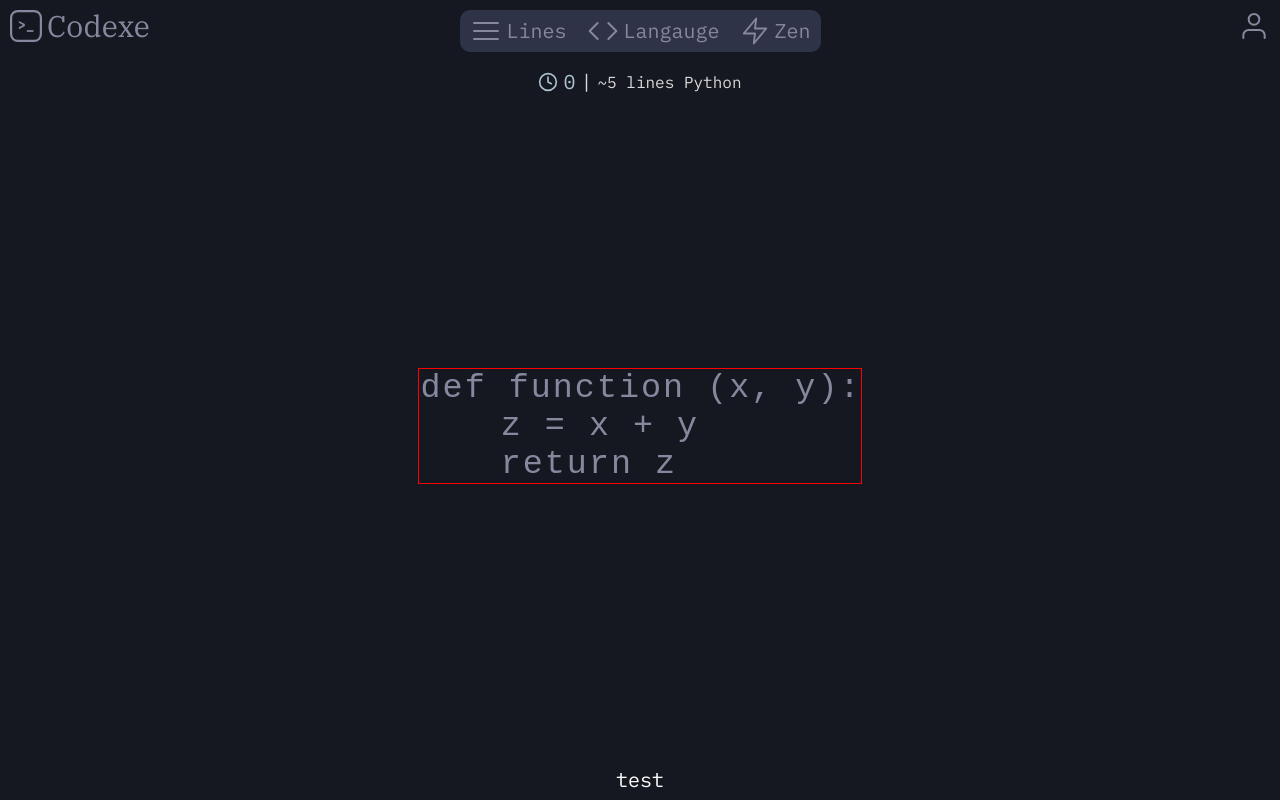
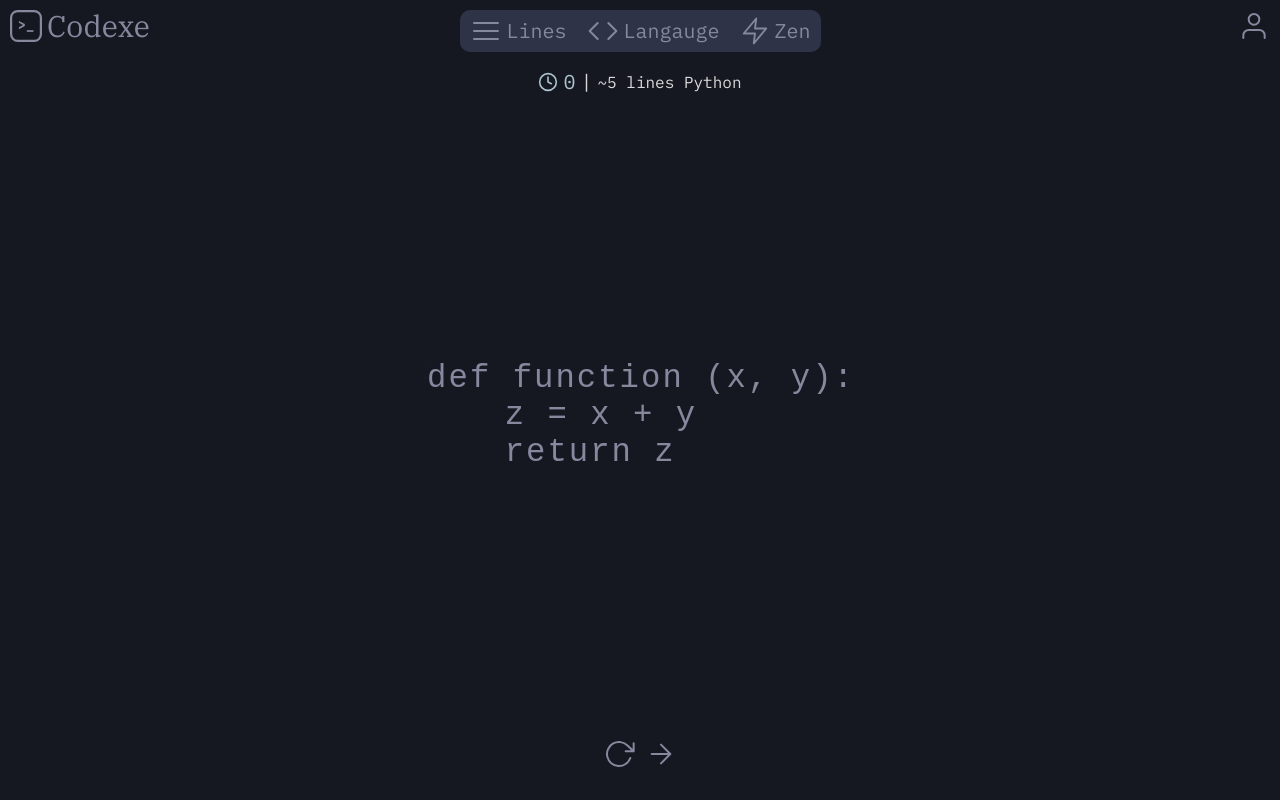
Before and after one commit to Wes443/Codexe, a React (Vite) app: page / in a window 1280 px wide. Built offline with nearby package versions, Linux system fonts and the light colour scheme; no server answers.

Commit message:
add bottom bar

```diff
--- a/src/components/TypingText.jsx
+++ b/src/components/TypingText.jsx
@@ -1,7 +1,7 @@
 import { useState, useEffect, useRef } from "react";
 import { useNavigate } from "react-router-dom";
 import styles from "../css/TypingText.module.css";
-import { CursorIcon, ClockIcon } from "../icons";
+import { CursorIcon, ClockIcon, RestartIcon, NextIcon } from "../icons";
 import { addSession } from "../../firebase/functions/sessions";
 import { Timestamp } from "firebase/firestore";
 
@@ -13,8 +13,13 @@ export default function TypingText({ lines, language, zen, userUid }) {
     const [seconds, setSeconds] = useState(0);
     const [watchRunning, setWatchRunning] = useState(false);
     const [mode, setMode] = useState("");
+    const [reset, setReset] = useState(false);
+    const [next, setNext] = useState(false);
+    const [hover, setHover] = useState("");
+
     const inputRef = useRef(null);
     const typingAreaRef = useRef(null);
+    const keysPressed = useRef({});
 
     const navigate = useNavigate();
 
@@ -32,12 +37,38 @@ export default function TypingText({ lines, language, zen, userUid }) {
             }
         }
 
+        //handle keyboard shortcuts for reset and next
+        const handleKeyDown = (e) => {
+            keysPressed.current[e.key] = true;
+
+            if (keysPressed.current["Control"] && keysPressed.current["Enter"]) {
+                e.preventDefault();
+                setNext(prev => !prev);
+            }
+
+            if (keysPressed.current["Control"] && keysPressed.current["r"]) {
+                e.preventDefault();
+                setReset(prev => !prev);
+            }
+        };
+
+        const handleKeyUp = (e) => {
+            delete keysPressed.current[e.key];
+        };
+
         document.addEventListener("mousedown", handleUnfocus);
+        window.addEventListener("keydown", handleKeyDown);
+        window.addEventListener("keyup", handleKeyUp);
 
-        return () => {document.removeEventListener("mousedown", handleUnfocus);};
+        return () => {
+            document.removeEventListener("mousedown", handleUnfocus);
+            window.removeEventListener("keydown", handleKeyDown);
+            window.removeEventListener("keyup", handleKeyUp);
+        };
 
     }, []);
 
+    //automatically scroll when the text overflows (zen mode)
     useEffect(() => {
         if(!zen) return;
 
@@ -112,6 +143,33 @@ export default function TypingText({ lines, language, zen, userUid }) {
         return () => clearInterval(interval);
     }, [watchRunning]);
 
+    //go to the next code
+    useEffect(() => {
+        if(!next) return;
+        setNext(false);
+        setWatchRunning(false);
+        setSeconds(0);
+        setInput("");
+
+        //get the text length
+        const size = lines === 5 ? "short" : lines === 10 ? "medium" : "long";
+
+        //update the typing text
+        fetch(`typing-code/${language.toLowerCase()}/${size}/${getRandomInt()}.txt`)
+        .then((res) => res.text())
+        .then((data) => {setText(data.replace(/\r\n/g, "\n"))});
+
+    }, [next]);
+
+    //reset the current session
+    useEffect(() => {
+        if(!reset) return;
+        setReset(false);
+        setWatchRunning(false);
+        setSeconds(0);
+        setInput("");
+    }, [reset])
+
     //function to get a random number (1 - MAX_TYPING_CODE)
     function getRandomInt() {
         return Math.floor(Math.random() * NUM_TYPING_CODE) + 1;
@@ -153,26 +211,16 @@ export default function TypingText({ lines, language, zen, userUid }) {
 
             //if the user reaches the end of the text
             if(value.length === text.length){
-                //stop the timer
                 setWatchRunning(false);
                 handleSession(errors, value);
             }
 
-            //update the use states
-            setInput(value);
+            //update mistakes
             setMistakes(errors);
+        }
 
-        //if in zen mode
-        }else{
-            //stop the stopwatch
-            if(watchRunning){
-                setWatchRunning(false);
-                setSeconds(0);
-            }
-
-            setInput(value);
-
-        }
+        //update typed input
+        setInput(value);
     };
 
     //function to handle special key presses within the typing box
@@ -193,10 +241,8 @@ export default function TypingText({ lines, language, zen, userUid }) {
                 }
             }
 
-
             //if the user reaches the end of the text
             if(value.length === text.length){
-                //stop the timer
                 setWatchRunning(false);
                 handleSession(errors, value);
             }
@@ -250,6 +296,7 @@ export default function TypingText({ lines, language, zen, userUid }) {
             }
         }
 
+        //navigate to the session result page
         navigate("/session-results", {
             state: {
                 accuracy: accuracy,
@@ -258,7 +305,8 @@ export default function TypingText({ lines, language, zen, userUid }) {
                 language: language,
                 lines: lines,
                 correct: correct,
-                incorrect: errors
+                incorrect: errors,
+                time: seconds,
             }
         });
     }
@@ -311,7 +359,6 @@ export default function TypingText({ lines, language, zen, userUid }) {
                         );
                     })}
 
-
                     {/* display each typed character (zen mode) */}
                     {zen && <div className={styles["zen-mode"]}>
                         {input.split(""). map((char, index) => {
@@ -326,7 +373,30 @@ export default function TypingText({ lines, language, zen, userUid }) {
                 </pre>
             </div>
 
-            {!zen && <p style={{margin: "10px"}}>test</p>}
+            {!zen && <div className={styles["bottom-bar"]}>
+                <div style={{display: "flex", gap: "10px"}}>
+                    <span
+                        className={styles["restart"]}
+                        onMouseEnter={() => setHover("restart")}
+                        onMouseLeave={() => setHover("")}
+                        onClick={() => setReset(!reset)}
+                    >
+                        <RestartIcon />
+                    </span>
+
+                    <span
+                        className={styles["next"]}
+                        onMouseEnter={() => setHover("next")}
+                        onMouseLeave={() => setHover("")}
+                        onClick={() => setNext(!next)}
+                    >
+                        <NextIcon />
+                    </span>
+                </div>
+
+                <p style={{opacity: hover === "" ? "0" : "100"}} className={styles["kb-shortcut"]}>{hover === "restart" ? "restart [ctrl + r]" : hover === "next" ? "next [ctrl + enter]" : "null"}</p>
+            </div>}
+
             {zen && <p className={styles["zen-indicator"]}>press zen again to switch modes</p>}
 
             { /* invisible input box */}
--- a/src/css/Result.module.css
+++ b/src/css/Result.module.css
@@ -0,0 +1,11 @@
+.session-container {
+    width: 100%;
+    height: 100%;
+    display: flex;
+    flex-direction: column;
+    align-items: center;
+}
+
+p {
+    color: white;
+}
--- a/src/css/TypingText.module.css
+++ b/src/css/TypingText.module.css
@@ -63,8 +63,6 @@
     white-space: pre-wrap;
     tab-size: 4;
     font-size: min(5cqw, 5cqh, 40px);
-    box-sizing: border-box;
-    border: 1px solid red;
     overflow-y: auto;
     scrollbar-width: none;
 }
@@ -114,3 +112,34 @@
     white-space: pre-wrap;
     overflow-wrap: break-word;
 }
+
+.bottom-bar{
+  width: 100%;
+  display: flex;
+  flex-direction: column;
+  align-items: center;
+  margin-bottom: 10px;
+}
+
+.restart {
+  color: var(--default-text);
+  cursor: pointer;
+}
+
+.restart:hover {
+  color: var(--hover-text);
+}
+
+.next {
+  color: var(--default-text);
+  cursor: pointer;
+}
+
+.next:hover {
+  color: var(--hover-text);
+}
+
+.kb-shortcut {
+  font-size: 16px;
+  color: var(--default-text);
+}
--- a/src/icons.jsx
+++ b/src/icons.jsx
@@ -6,6 +6,8 @@ import CodeSvg from "./assets/code-icon.svg?react";
 import ZenSvg from "./assets/zen-icon.svg?react";
 import CursorSvg from "./assets/cursor-icon.svg?react";
 import ClockSvg from "./assets/clock-icon.svg?react";
+import RestartSvg from "./assets/restart-icon.svg?react";
+import NextSvg from "./assets/next-icon.svg?react";
 
 export function LogoIcon(props) {
     return <LogoSvg {...props} />;
@@ -38,3 +40,11 @@ export function CursorIcon(props) {
 export function ClockIcon(props) {
     return <ClockSvg {...props} />
 }
+
+export function RestartIcon(props) {
+    return <RestartSvg {...props} />
+}
+
+export function NextIcon(props) {
+    return <NextSvg {...props} />
+}
--- a/src/pages/Result.jsx
+++ b/src/pages/Result.jsx
@@ -1,8 +1,57 @@
+import { useLocation, useNavigate } from "react-router-dom";
 import styles from "../css/Result.module.css";
+import { useAuth } from "../auth/AuthContext";
+import { useEffect, useState} from "react";
+import HomeButton from "../components/HomeButton";
+import AccountBar from "../components/AccountBar";
 
 function Result() {
+    const { user, userDoc, loading } = useAuth();
+    const [ isGuest, setIsGuest ] = useState(true);
+
+    const navigate = useNavigate();
+    const location = useLocation();
+
+    //redirect to dashboard if no session state
+    // useEffect(() => {
+    //     if(!location.state){
+    //         navigate("/", {replace: true});
+    //     }
+    // }, []);
+
+    //check if the user is signed in or a guest
+    useEffect(() => {
+        if(loading) return;
+        if(user && userDoc) setIsGuest(false);
+
+    }, [user, userDoc, loading]);
+
+    //get all the session details from the state
+    // const { accuracy, stdWpm, rawWpm, language, lines, correct, incorrect, time } = location.state || {};
+
+    //temp vars (for testing)
+    const accuracy = 98.2;
+    const stdWpm = 60;
+    const rawWpm = 60;
+    const language = "Python";
+    const lines = 5;
+    const correct = 25;
+    const incorrect = 2;
+    const time = 67;
+
     return (
-        <div></div>
+        <div className={styles["session-container"]}>
+            <HomeButton />
+            <AccountBar isGuest={isGuest} />
+            <p>{accuracy}</p>
+            <p>{stdWpm}</p>
+            <p>{rawWpm}</p>
+            <p>{language}</p>
+            <p>{lines}</p>
+            <p>{correct}</p>
+            <p>{incorrect}</p>
+            <p>{time}</p>
+        </div>
     );
 }
 
```
Also changed, not shown: src/assets/next-icon.svg, src/assets/restart-icon.svg.
